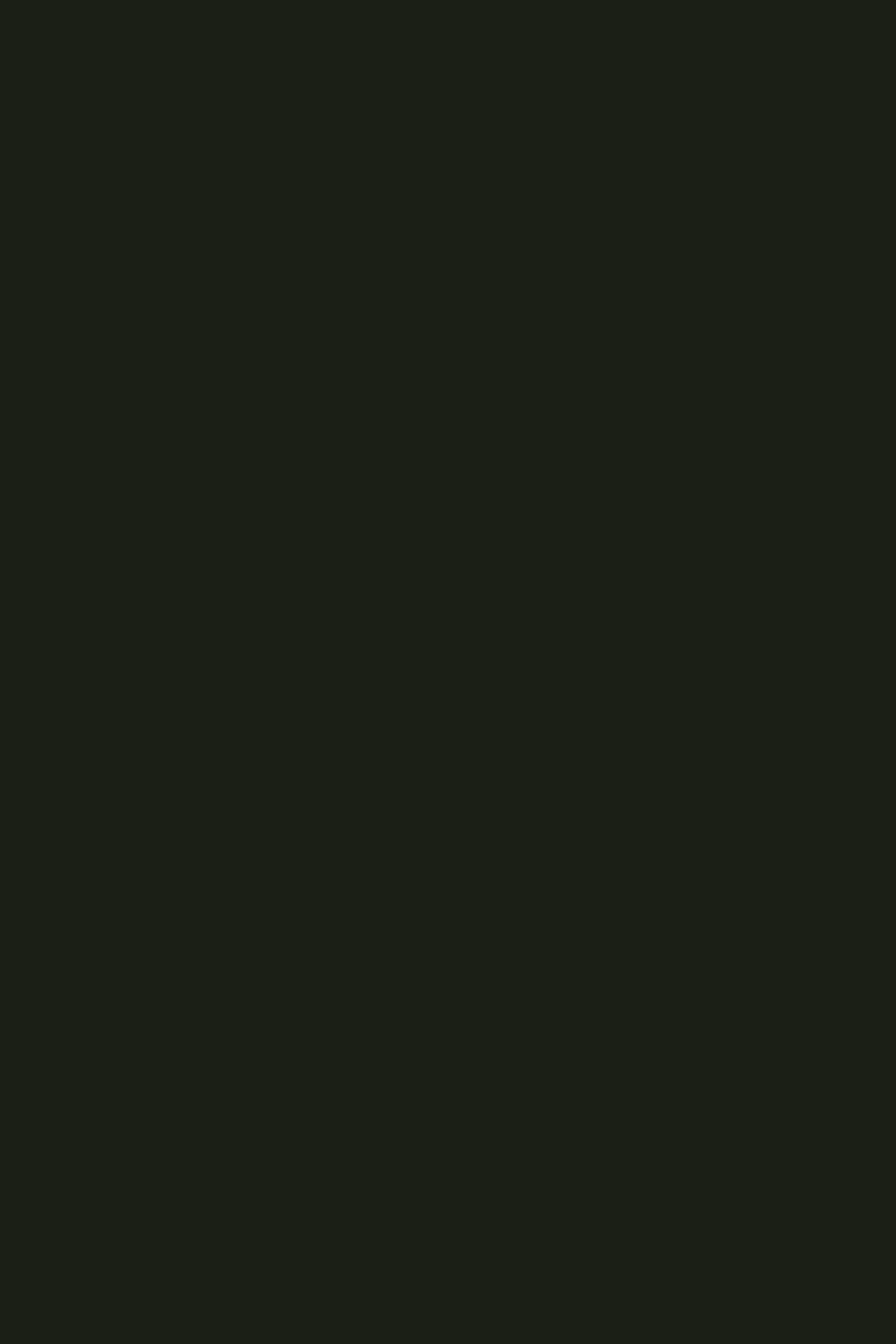
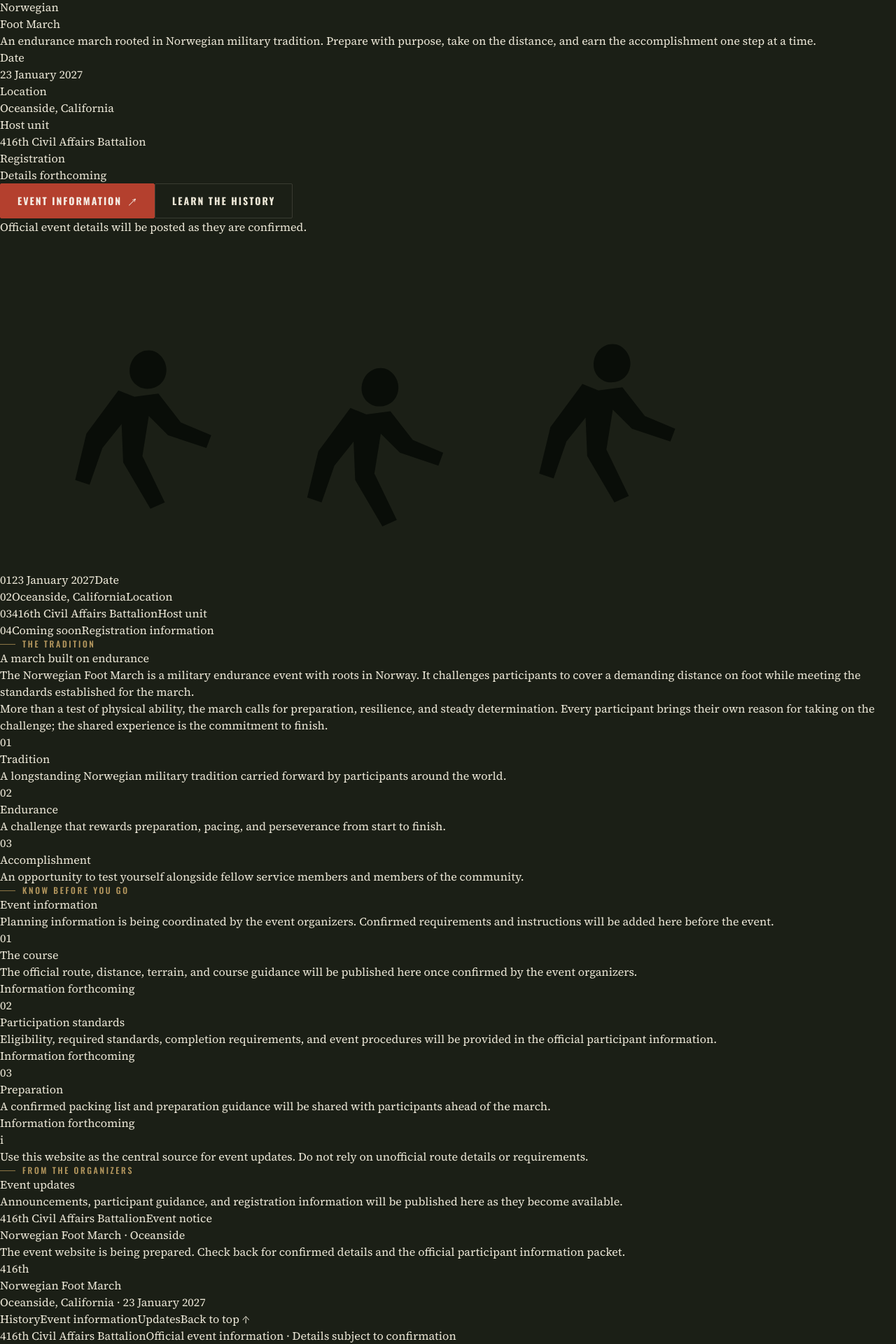
Before and after one commit to TypeErrorDev/nfm_416cabn, a Next.js app: page / in a window 1280 px wide. Shown: the part 130-2050 px from the top of the page at 70% size. Before the commit the page ends 800 px from the top, so only its background shows below. Built offline with nearby package versions, Linux system fonts and the light colour scheme.

Commit message:
Build Phase 1 event landing page

```diff
--- a/app/page.tsx
+++ b/app/page.tsx
@@ -1,9 +1,239 @@
 import Navbar from "./components/Navbar";
+
+const eventFacts = [
+  { label: "Date", value: "23 January 2027" },
+  { label: "Location", value: "Oceanside, California" },
+  { label: "Host unit", value: "416th Civil Affairs Battalion" },
+  { label: "Registration", value: "Details forthcoming" },
+];
+
+const eventDetails = [
+  {
+    number: "01",
+    title: "The course",
+    description:
+      "The official route, distance, terrain, and course guidance will be published here once confirmed by the event organizers.",
+  },
+  {
+    number: "02",
+    title: "Participation standards",
+    description:
+      "Eligibility, required standards, completion requirements, and event procedures will be provided in the official participant information.",
+  },
+  {
+    number: "03",
+    title: "Preparation",
+    description:
+      "A confirmed packing list and preparation guidance will be shared with participants ahead of the march.",
+  },
+];
 
 export default function Home() {
   return (
-    <main className="flex min-h-screen flex-col items-center justify-between outline-1 outline-amber-400">
+    <>
+      <a className="skip-link" href="#main-content">
+        Skip to main content
+      </a>
       <Navbar />
 
-    </main>);
+      <main id="main-content">
+        <section className="hero-section" aria-labelledby="hero-title">
+          <div className="hero-inner">
+            <div className="hero-copy">
+              <p className="eyebrow">416th Civil Affairs Battalion · Oceanside, California</p>
+              <p className="hero-kicker">Norsk Fotmarsj</p>
+              <h1 id="hero-title" className="hero-title">
+                Norwegian
+                <br />
+                Foot March
+              </h1>
+              <p className="hero-description">
+                An endurance march rooted in Norwegian military tradition.
+                Prepare with purpose, take on the distance, and earn the
+                accomplishment one step at a time.
+              </p>
+
+              <dl className="hero-facts">
+                {eventFacts.map((fact) => (
+                  <div className="hero-fact" key={fact.label}>
+                    <dt>{fact.label}</dt>
+                    <dd>{fact.value}</dd>
+                  </div>
+                ))}
+              </dl>
+
+              <div className="hero-actions">
+                <a className="btn btn-primary" href="#event-info">
+                  Event information
+                  <span aria-hidden="true">↗</span>
+                </a>
+                <a className="btn btn-ghost" href="#history">
+                  Learn the history
+                </a>
+              </div>
+              <p className="hero-note">
+                Official event details will be posted as they are confirmed.
+              </p>
+            </div>
+
+            <div className="hero-art" aria-hidden="true">
+              <div className="hero-sun" />
+              <div className="hero-contour contour-one" />
+              <div className="hero-contour contour-two" />
+              <div className="hero-contour contour-three" />
+              <svg
+                className="runner-art"
+                viewBox="0 0 560 210"
+                fill="none"
+                xmlns="http://www.w3.org/2000/svg"
+              >
+                <g fill="#090D08">
+                  <path d="M93 72c-7 0-12 6-12 13 0 6 5 11 11 11 7 0 12-5 12-12 0-6-5-12-11-12Zm-9 29 15-2 14 18 19 8-3 8-24-8-12-12-4 25 14 29-9 4-17-29-1-24-12 15-8 23-9-3 7-29 20-27Z" />
+                  <path d="M238 83c-7 0-12 6-12 13 0 6 5 11 11 11 7 0 12-5 12-12 0-6-5-12-11-12Zm-9 29 15-2 14 18 19 8-3 8-24-8-12-12-4 25 14 29-9 4-17-29-1-24-12 15-8 23-9-3 7-29 20-27Z" />
+                  <path d="M383 68c-7 0-12 6-12 13 0 6 5 11 11 11 7 0 12-5 12-12 0-6-5-12-11-12Zm-9 29 15-2 14 18 19 8-3 8-24-8-12-12-4 25 14 29-9 4-17-29-1-24-12 15-8 23-9-3 7-29 20-27Z" />
+                </g>
+              </svg>
+              <div className="hero-ground" />
+            </div>
+          </div>
+        </section>
+
+        <section className="fact-strip" aria-label="Event at a glance">
+          {eventFacts.slice(0, 3).map((fact, index) => (
+            <div className="fact-tile" key={fact.label}>
+              <span className="fact-index">0{index + 1}</span>
+              <span className="fact-value">{fact.value}</span>
+              <span className="fact-label">{fact.label}</span>
+            </div>
+          ))}
+          <div className="fact-tile">
+            <span className="fact-index">04</span>
+            <span className="fact-value">Coming soon</span>
+            <span className="fact-label">Registration information</span>
+          </div>
+        </section>
+
+        <section id="history" className="content-section history-section" aria-labelledby="history-title">
+          <div className="section-heading">
+            <p className="eyebrow">The tradition</p>
+            <h2 id="history-title">A march built on endurance</h2>
+          </div>
+          <div className="history-grid">
+            <div className="history-lead">
+              <p className="lead-copy">
+                The Norwegian Foot March is a military endurance event with
+                roots in Norway. It challenges participants to cover a
+                demanding distance on foot while meeting the standards
+                established for the march.
+              </p>
+              <p>
+                More than a test of physical ability, the march calls for
+                preparation, resilience, and steady determination. Every
+                participant brings their own reason for taking on the
+                challenge; the shared experience is the commitment to finish.
+              </p>
+            </div>
+            <div className="tradition-list">
+              <article className="tradition-item">
+                <span className="tradition-mark" aria-hidden="true">01</span>
+                <div>
+                  <h3>Tradition</h3>
+                  <p>A longstanding Norwegian military tradition carried forward by participants around the world.</p>
+                </div>
+              </article>
+              <article className="tradition-item">
+                <span className="tradition-mark" aria-hidden="true">02</span>
+                <div>
+                  <h3>Endurance</h3>
+                  <p>A challenge that rewards preparation, pacing, and perseverance from start to finish.</p>
+                </div>
+              </article>
+              <article className="tradition-item">
+                <span className="tradition-mark" aria-hidden="true">03</span>
+                <div>
+                  <h3>Accomplishment</h3>
+                  <p>An opportunity to test yourself alongside fellow service members and members of the community.</p>
+                </div>
+              </article>
+            </div>
+          </div>
+        </section>
+
+        <section id="event-info" className="content-section event-section" aria-labelledby="event-title">
+          <div className="section-heading">
+            <p className="eyebrow">Know before you go</p>
+            <h2 id="event-title">Event information</h2>
+            <p className="section-intro">
+              Planning information is being coordinated by the event organizers.
+              Confirmed requirements and instructions will be added here before
+              the event.
+            </p>
+          </div>
+          <div className="detail-grid">
+            {eventDetails.map((detail) => (
+              <article className="detail-card" key={detail.number}>
+                <span className="detail-number">{detail.number}</span>
+                <h3>{detail.title}</h3>
+                <p>{detail.description}</p>
+                <span className="detail-status">Information forthcoming</span>
+              </article>
+            ))}
+          </div>
+          <div className="notice-band">
+            <span className="notice-symbol" aria-hidden="true">i</span>
+            <p>
+              Use this website as the central source for event updates. Do not
+              rely on unofficial route details or requirements.
+            </p>
+          </div>
+        </section>
+
+        <section id="updates" className="content-section updates-section" aria-labelledby="updates-title">
+          <div className="updates-heading">
+            <div>
+              <p className="eyebrow">From the organizers</p>
+              <h2 id="updates-title">Event updates</h2>
+            </div>
+            <p>
+              Announcements, participant guidance, and registration information
+              will be published here as they become available.
+            </p>
+          </div>
+          <article className="update-card">
+            <div className="update-meta">
+              <span>416th Civil Affairs Battalion</span>
+              <span>Event notice</span>
+            </div>
+            <h3>Norwegian Foot March · Oceanside</h3>
+            <p>
+              The event website is being prepared. Check back for confirmed
+              details and the official participant information packet.
+            </p>
+          </article>
+        </section>
+      </main>
+
+      <footer className="site-footer">
+        <div className="footer-main">
+          <div className="footer-brand">
+            <span className="footer-unit">416th</span>
+            <div>
+              <p className="footer-title">Norwegian Foot March</p>
+              <p className="footer-subtitle">Oceanside, California · 23 January 2027</p>
+            </div>
+          </div>
+          <div className="footer-links">
+            <a href="#history">History</a>
+            <a href="#event-info">Event information</a>
+            <a href="#updates">Updates</a>
+            <a href="#main-content">Back to top ↑</a>
+          </div>
+        </div>
+        <div className="footer-bottom">
+          <span>416th Civil Affairs Battalion</span>
+          <span>Official event information · Details subject to confirmation</span>
+        </div>
+      </footer>
+    </>
+  );
 }
```
